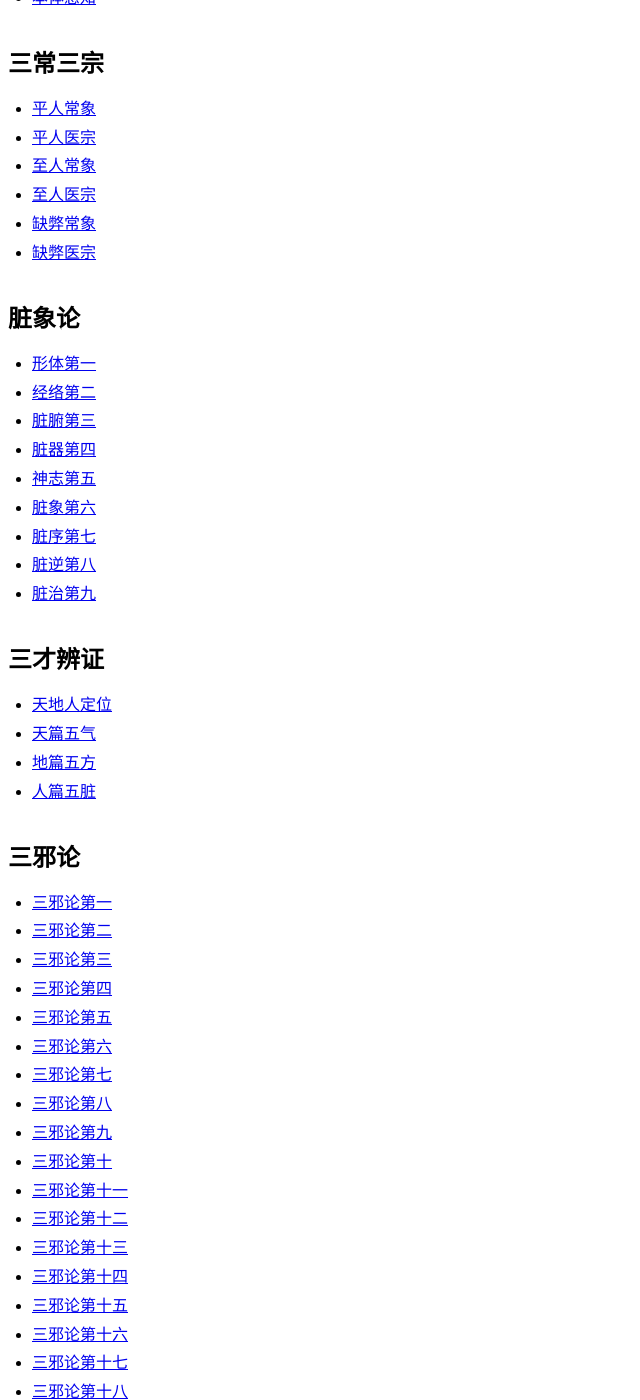
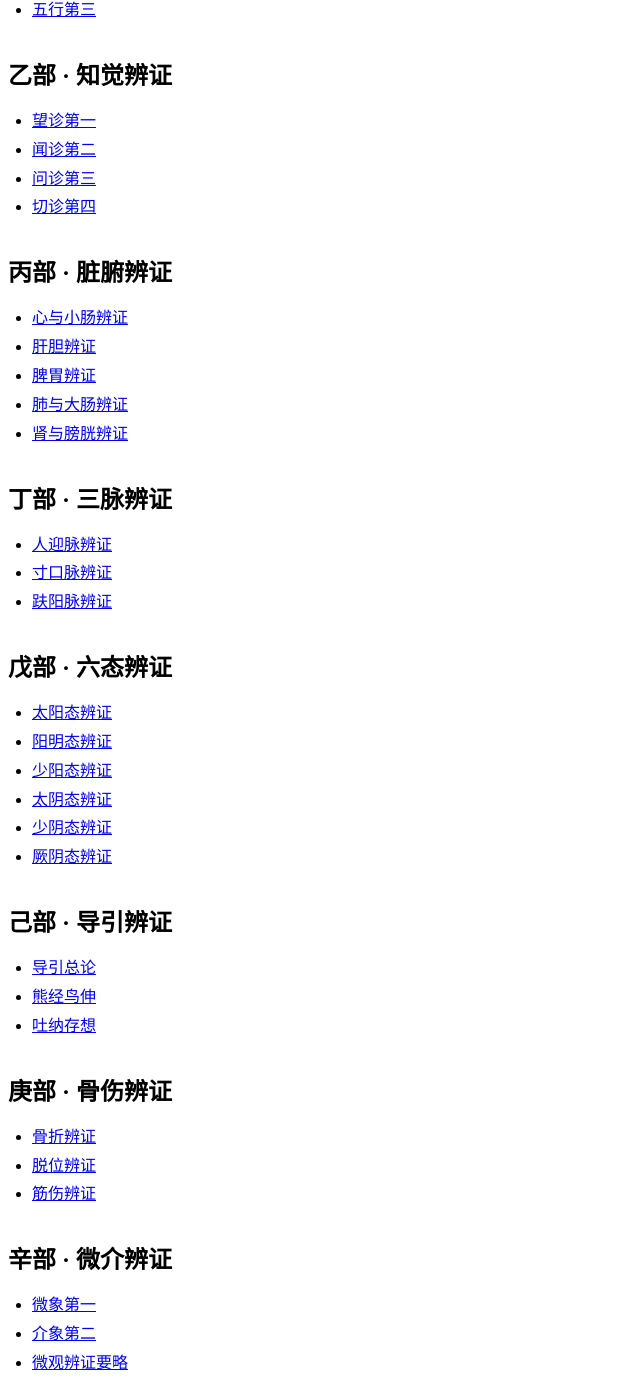
Before and after one commit to chixiao994/chixiao994.github.io, a Jekyll site: the page shibianji/interpretations/先秦/黄帝内经/index.html, which Jekyll copies as it is, in a window 1280 px wide and 1400 px high, scrolled down 270 px. Shown: the whole window, without its empty margins (0-640 px from the left). Built offline with Jekyll 4.4.1, drawn with Linux system fonts in a browser that asks for light colours; some of the changed text lies outside the part shown.

Commit message:
Update index.html

```diff
--- a/shibianji/interpretations/先秦/黄帝内经/index.html
+++ b/shibianji/interpretations/先秦/黄帝内经/index.html
@@ -44,73 +44,93 @@
 <div class="container">
     <a href="/shibianji/" class="home-link">← 识辨辑</a>
 
-    <h1>黄帝内经解读</h1>
-    <p>—— 平人至人与缺弊</p>
+    <h1>治病通鉴</h1>
 
-    <!-- 本体感知 1篇 -->
-    <h2>本体感知</h2>
+    <!-- 甲部 大道总论 -->
+    <h2>甲部 · 大道总论</h2>
     <ul>
-        <li><a href="01-本体感知.html">本体感知</a></li>
+        <li><a href="甲01-道原第一.html">道原第一</a></li>
+        <li><a href="甲02-阴阳第二.html">阴阳第二</a></li>
+        <li><a href="甲03-五行第三.html">五行第三</a></li>
     </ul>
 
-    <!-- 三常三宗 6篇 -->
-    <h2>三常三宗</h2>
+    <!-- 乙部 知觉辨证 -->
+    <h2>乙部 · 知觉辨证</h2>
     <ul>
-        <li><a href="02-平人常象.html">平人常象</a></li>
-        <li><a href="03-平人医宗.html">平人医宗</a></li>
-        <li><a href="04-至人常象.html">至人常象</a></li>
-        <li><a href="05-至人医宗.html">至人医宗</a></li>
-        <li><a href="06-缺弊常象.html">缺弊常象</a></li>
-        <li><a href="07-缺弊医宗.html">缺弊医宗</a></li>
+        <li><a href="乙01-望诊第一.html">望诊第一</a></li>
+        <li><a href="乙02-闻诊第二.html">闻诊第二</a></li>
+        <li><a href="乙03-问诊第三.html">问诊第三</a></li>
+        <li><a href="乙04-切诊第四.html">切诊第四</a></li>
     </ul>
 
-    <!-- 脏象论 9篇 -->
-    <h2>脏象论</h2>
+    <!-- 丙部 脏腑辨证 -->
+    <h2>丙部 · 脏腑辨证</h2>
     <ul>
-        <li><a href="08-形体第一.html">形体第一</a></li>
-        <li><a href="09-经络第二.html">经络第二</a></li>
-        <li><a href="10-脏腑第三.html">脏腑第三</a></li>
-        <li><a href="11-脏器第四.html">脏器第四</a></li>
-        <li><a href="12-神志第五.html">神志第五</a></li>
-        <li><a href="13-脏象第六.html">脏象第六</a></li>
-        <li><a href="14-脏序第七.html">脏序第七</a></li>
-        <li><a href="15-脏逆第八.html">脏逆第八</a></li>
-        <li><a href="16-脏治第九.html">脏治第九</a></li>
+        <li><a href="丙01-心小肠辨证.html">心与小肠辨证</a></li>
+        <li><a href="丙02-肝胆辨证.html">肝胆辨证</a></li>
+        <li><a href="丙03-脾胃辨证.html">脾胃辨证</a></li>
+        <li><a href="丙04-肺大肠辨证.html">肺与大肠辨证</a></li>
+        <li><a href="丙05-肾膀胱辨证.html">肾与膀胱辨证</a></li>
     </ul>
 
-    <!-- 三才辨证 5篇 -->
-    <h2>三才辨证</h2>
+    <!-- 丁部 三脉辨证 -->
+    <h2>丁部 · 三脉辨证</h2>
     <ul>
-        <li><a href="17-天地人定位.html">天地人定位</a></li>
-        <li><a href="18-天篇五气.html">天篇五气</a></li>
-        <li><a href="19-地篇五方.html">地篇五方</a></li>
-        <li><a href="20-人篇五脏.html">人篇五脏</a></li>
+        <li><a href="丁01-人迎脉辨证.html">人迎脉辨证</a></li>
+        <li><a href="丁02-寸口脉辨证.html">寸口脉辨证</a></li>
+        <li><a href="丁03-趺阳脉辨证.html">趺阳脉辨证</a></li>
     </ul>
 
-    <!-- 三邪论 21篇 -->
-    <h2>三邪论</h2>
+    <!-- 戊部 六态辨证 -->
+    <h2>戊部 · 六态辨证</h2>
     <ul>
-        <li><a href="21-三邪论第一.html">三邪论第一</a></li>
-        <li><a href="22-三邪论第二.html">三邪论第二</a></li>
-        <li><a href="23-三邪论第三.html">三邪论第三</a></li>
-        <li><a href="24-三邪论第四.html">三邪论第四</a></li>
-        <li><a href="25-三邪论第五.html">三邪论第五</a></li>
-        <li><a href="26-三邪论第六.html">三邪论第六</a></li>
-        <li><a href="27-三邪论第七.html">三邪论第七</a></li>
-        <li><a href="28-三邪论第八.html">三邪论第八</a></li>
-        <li><a href="29-三邪论第九.html">三邪论第九</a></li>
-        <li><a href="30-三邪论第十.html">三邪论第十</a></li>
-        <li><a href="31-三邪论第十一.html">三邪论第十一</a></li>
-        <li><a href="32-三邪论第十二.html">三邪论第十二</a></li>
-        <li><a href="33-三邪论第十三.html">三邪论第十三</a></li>
-        <li><a href="34-三邪论第十四.html">三邪论第十四</a></li>
-        <li><a href="35-三邪论第十五.html">三邪论第十五</a></li>
-        <li><a href="36-三邪论第十六.html">三邪论第十六</a></li>
-        <li><a href="37-三邪论第十七.html">三邪论第十七</a></li>
-        <li><a href="38-三邪论第十八.html">三邪论第十八</a></li>
-        <li><a href="39-三邪论第十九.html">三邪论第十九</a></li>
-        <li><a href="40-三邪论第二十.html">三邪论第二十</a></li>
-        <li><a href="41-三邪论第二十一.html">三邪论第二十一</a></li>
+        <li><a href="戊01-太阳态辨证.html">太阳态辨证</a></li>
+        <li><a href="戊02-阳明态辨证.html">阳明态辨证</a></li>
+        <li><a href="戊03-少阳态辨证.html">少阳态辨证</a></li>
+        <li><a href="戊04-太阴态辨证.html">太阴态辨证</a></li>
+        <li><a href="戊05-少阴态辨证.html">少阴态辨证</a></li>
+        <li><a href="戊06-厥阴态辨证.html">厥阴态辨证</a></li>
+    </ul>
+
+    <!-- 己部 导引辨证 -->
+    <h2>己部 · 导引辨证</h2>
+    <ul>
+        <li><a href="己01-导引总论.html">导引总论</a></li>
+        <li><a href="己02-熊经鸟伸.html">熊经鸟伸</a></li>
+        <li><a href="己03-吐纳存想.html">吐纳存想</a></li>
+    </ul>
+
+    <!-- 庚部 骨伤辨证 -->
+    <h2>庚部 · 骨伤辨证</h2>
+    <ul>
+        <li><a href="庚01-骨折辨证.html">骨折辨证</a></li>
+        <li><a href="庚02-脱位辨证.html">脱位辨证</a></li>
+        <li><a href="庚03-筋伤辨证.html">筋伤辨证</a></li>
+    </ul>
+
+    <!-- 辛部 微介辨证 -->
+    <h2>辛部 · 微介辨证</h2>
+    <ul>
+        <li><a href="辛01-微象第一.html">微象第一</a></li>
+        <li><a href="辛02-介象第二.html">介象第二</a></li>
+        <li><a href="辛03-微观辨证要略.html">微观辨证要略</a></li>
+    </ul>
+
+    <!-- 壬部 祝由辨证 -->
+    <h2>壬部 · 祝由辨证</h2>
+    <ul>
+        <li><a href="壬01-祝由原旨.html">祝由原旨</a></li>
+        <li><a href="壬02-符咒通神.html">符咒通神</a></li>
+        <li><a href="壬03-移精变气.html">移精变气</a></li>
+    </ul>
+
+    <!-- 癸部 三才辨证 -->
+    <h2>癸部 · 三才辨证</h2>
+    <ul>
+        <li><a href="癸01-天部辨证.html">天部辨证</a></li>
+        <li><a href="癸02-地部辨证.html">地部辨证</a></li>
+        <li><a href="癸03-人部辨证.html">人部辨证</a></li>
+        <li><a href="癸04-三才合参.html">三才合参</a></li>
     </ul>
 
     <!-- 下载链接 -->
```
Also changed, not shown: other parts of shibianji/interpretations/先秦/黄帝内经/index.html (+1 -1 lines).
